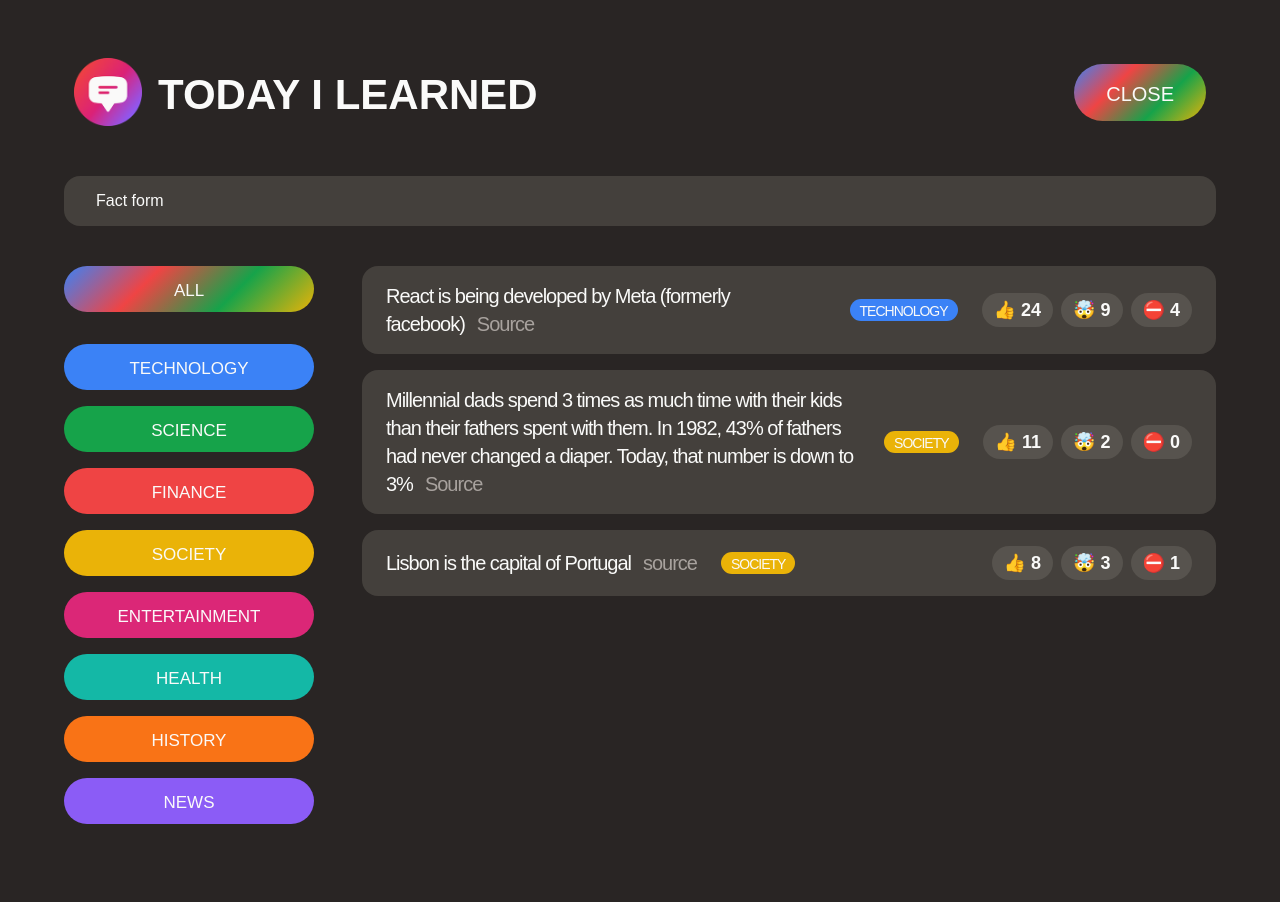
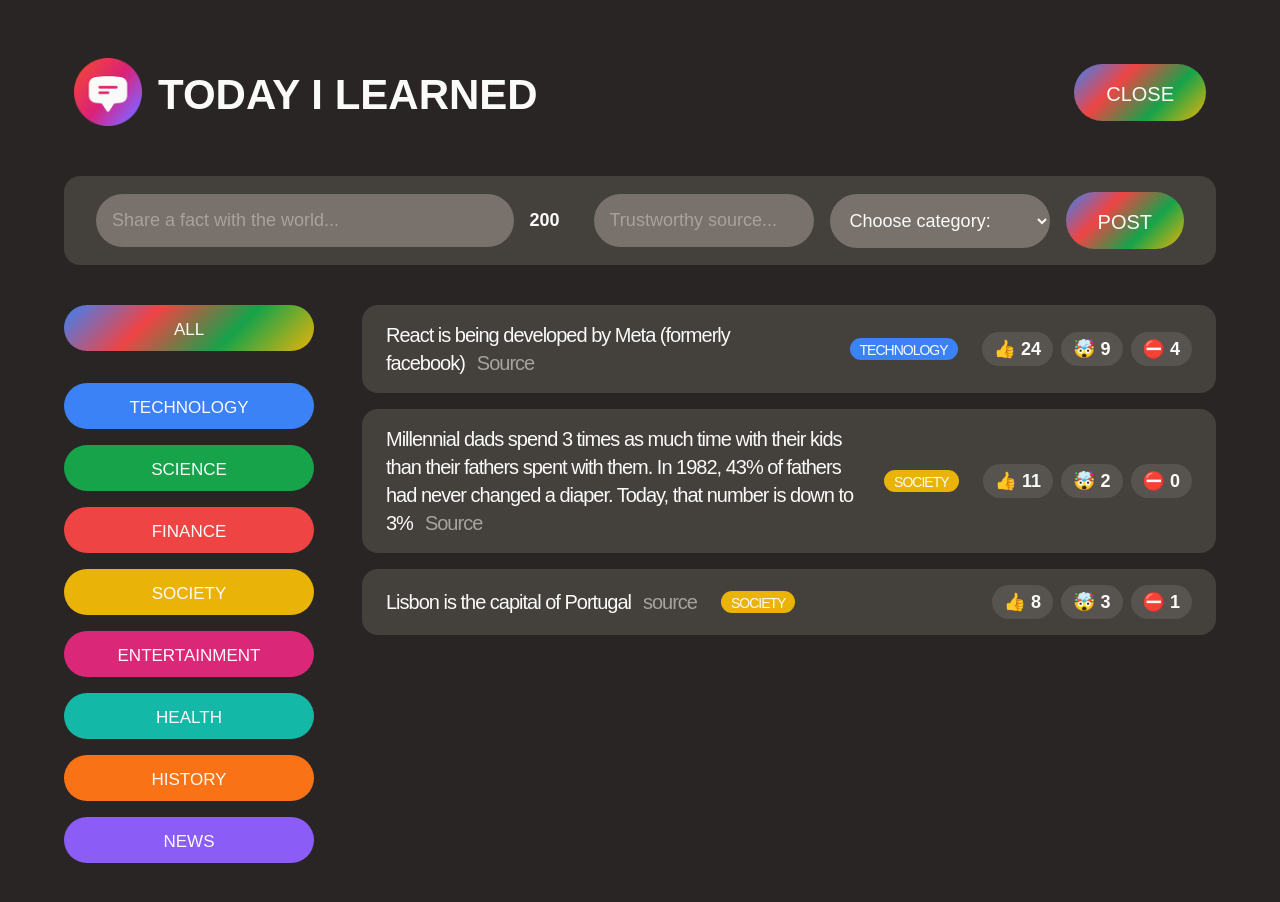
Before and after one commit to chzzfly/full-stack-in-weekends, a React (Create React App) app: page / in a window 1280 px wide. Both pictures are taken after a click on the button "SHARE A FACT". Shown: the top 902 px of the page. Built offline with nearby package versions, Linux system fonts and the light colour scheme; a web font is replaced by a local one.

Commit message:
leave temporarily

```diff
--- a/src/App.js
+++ b/src/App.js
@@ -65,7 +65,7 @@
 
   return (
     <>
-      {/* Header，其实可以把这个当做一个单独的组件来做，会更清晰 */}
+      {/* Header，其实可以把这个当做一个单独的组件来做，会更清晰。第10节这么做了，会涉及到props等知识比较复杂！ */}
       <Header showForm={showForm} setShowForm={setShowForm} />
 
       {showForm ? <NewFactForm /> : null}
@@ -81,7 +81,7 @@
 // 头部组件
 
 function Header(props) {
-  //提示我们 props 是什么东西？
+  //提示我们 props 是什么东西？就是在父组件中传下来的数据信息
   // console.log(props);
   const { showForm, setShowForm } = props;
 
@@ -108,12 +108,6 @@
   );
 }
 
-// 表单组件
-function NewFactForm() {
-  return <form className="fact-form">Fact form</form>;
-}
-
-// 左侧分类组件按钮
 const CATEGORIES = [
   { name: "technology", color: "#3b82f6" },
   { name: "science", color: "#16a34a" },
@@ -124,6 +118,42 @@
   { name: "history", color: "#f97316" },
   { name: "news", color: "#8b5cf6" },
 ];
+
+// 表单组件
+function NewFactForm() {
+  const [text, setText] = useState("");
+  const [source, setSource] = useState("");
+  const [category, setCategory] = useState("");
+
+  return (
+    <form className="fact-form">
+      <input
+        type="text"
+        placeholder="Share a fact with the world..."
+        value={text}
+        onChange={(e) => setText(e.target.value)}
+      />
+      <span>200</span>
+      <input
+        type="text"
+        placeholder="Trustworthy source..."
+        value={source}
+        onChange={(e) => setSource(e.target.value)}
+      />
+      <select>
+        <option value="">Choose category:</option>
+        {CATEGORIES.map((cat) => (
+          <option key={cat.name} value={cat.name}>
+            {cat.name.toUpperCase()}
+          </option>
+        ))}
+      </select>
+      <button className="btn btn-large">Post</button>
+    </form>
+  );
+}
+
+// 左侧分类按钮组件
 
 function CategoryFilter() {
   const catG = CATEGORIES.map((cat) => (
```
